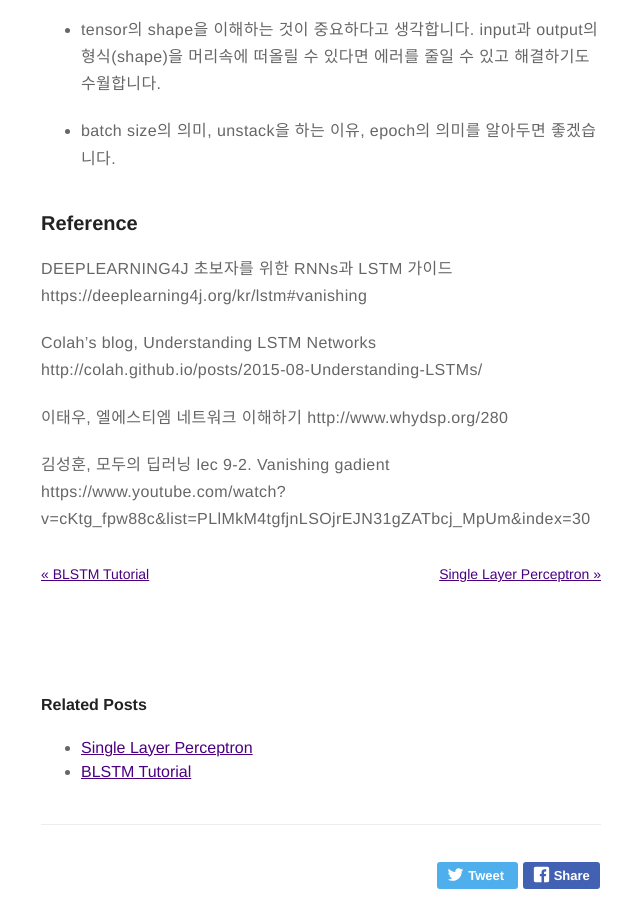
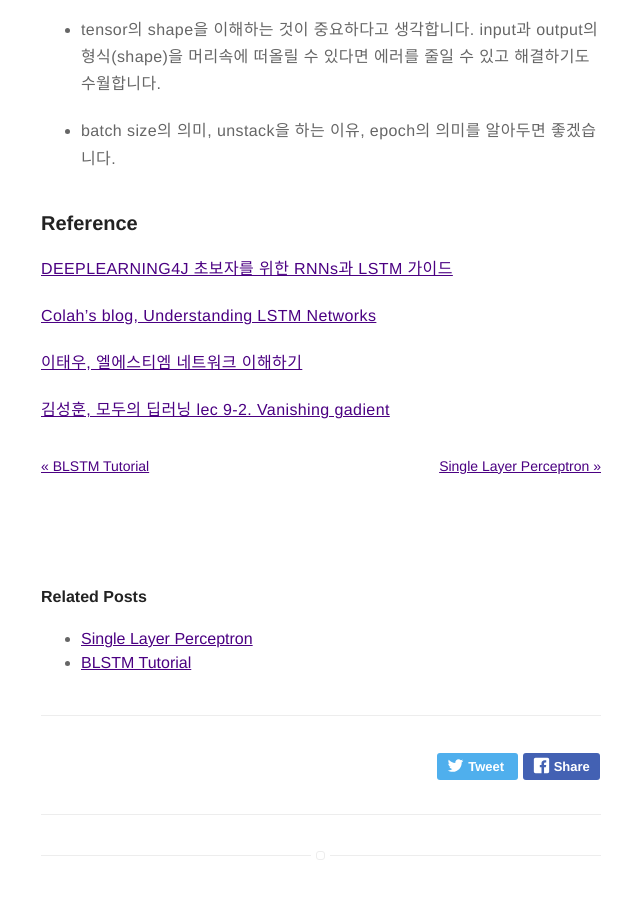
Before and after one commit to POZAlabs/pozalabs.github.io, a Jekyll site: the page built from _posts/2017-07-20-lstm.md, in a window 1280 px wide and 900 px high, scrolled down 6162 px. Shown: the whole window, without its empty margins (319-959 px from the left). Built offline with Jekyll 4.4.1, drawn with Linux system fonts in a browser that asks for light colours.

Commit message:
update image code

```diff
--- a/_posts/2017-07-20-lstm.md
+++ b/_posts/2017-07-20-lstm.md
@@ -129,14 +129,10 @@ for epoch in range(training_epochs):
 -  batch size의 의미, unstack을 하는 이유, epoch의 의미를 알아두면 좋겠습니다.
 
 ### Reference
-DEEPLEARNING4J 초보자를 위한 RNNs과 LSTM 가이드
-https://deeplearning4j.org/kr/lstm#vanishing
+[DEEPLEARNING4J 초보자를 위한 RNNs과 LSTM 가이드](https://deeplearning4j.org/kr/lstm#vanishing)
 
-Colah’s blog, Understanding LSTM Networks
-http://colah.github.io/posts/2015-08-Understanding-LSTMs/
+[Colah’s blog, Understanding LSTM Networks](http://colah.github.io/posts/2015-08-Understanding-LSTMs/)
 
-이태우, 엘에스티엠 네트워크 이해하기
-http://www.whydsp.org/280
+[이태우, 엘에스티엠 네트워크 이해하기](http://www.whydsp.org/280)
 
-김성훈, 모두의 딥러닝 lec 9-2. Vanishing gadient
-https://www.youtube.com/watch?v=cKtg_fpw88c&list=PLlMkM4tgfjnLSOjrEJN31gZATbcj_MpUm&index=30
+[김성훈, 모두의 딥러닝 lec 9-2. Vanishing gadient](https://www.youtube.com/watch?v=cKtg_fpw88c&list=PLlMkM4tgfjnLSOjrEJN31gZATbcj_MpUm&index=30)
```
Also changed, not shown: other parts of _posts/2017-07-20-lstm.md (+10 -10 lines).
